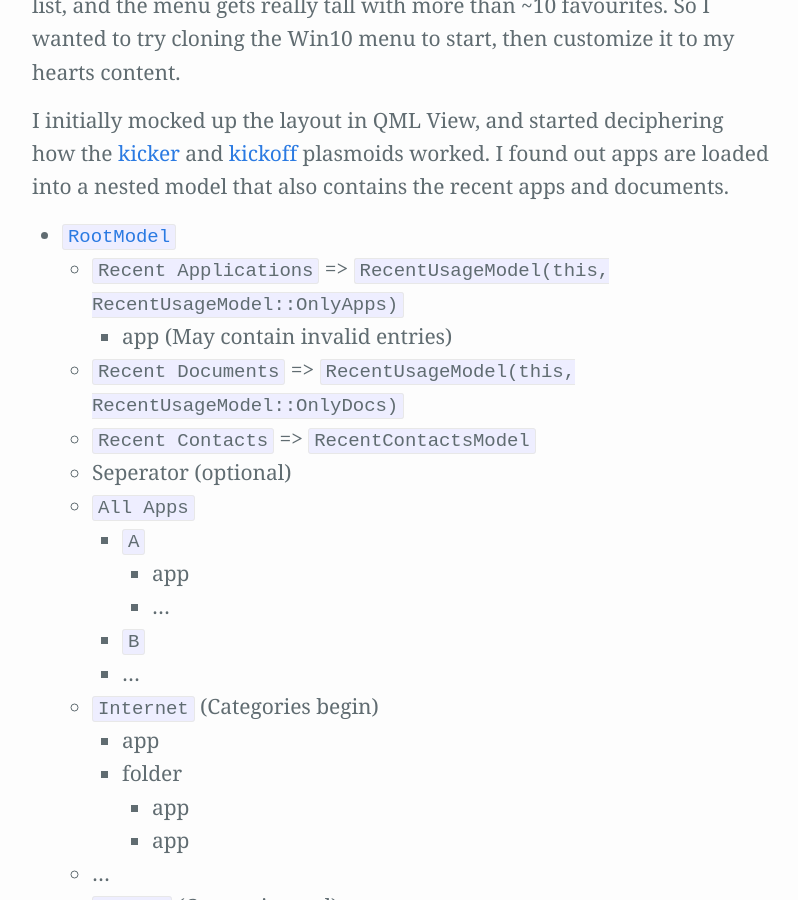
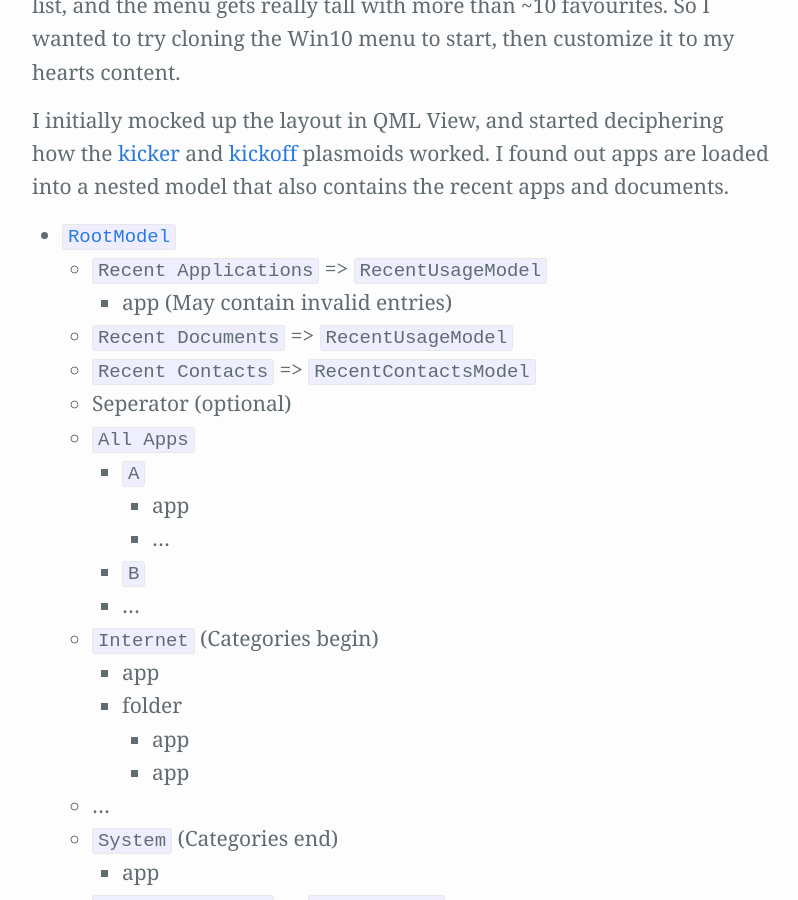
Before and after one commit to Zren/zren.github.io, a Jekyll site: the page built from _posts/2016-10-30-tiled-menu-win10-start-menu.markdown, in a window 1280 px wide and 900 px high, scrolled down 842 px. Shown: the whole window, without its empty margins (238-1036 px from the left). Built offline with Jekyll 4.4.1, drawn with Linux system fonts in a browser that asks for light colours.

Commit message:
easier to read

```diff
--- a/_posts/2016-10-30-tiled-menu-win10-start-menu.markdown
+++ b/_posts/2016-10-30-tiled-menu-win10-start-menu.markdown
@@ -14,9 +14,9 @@
 I initially mocked up the layout in QML View, and started deciphering how the [kicker](https://github.com/KDE/plasma-desktop/tree/master/applets/kicker) and [kickoff](https://github.com/KDE/plasma-desktop/tree/master/applets/kickoff) plasmoids worked. I found out apps are loaded into a nested model that also contains the recent apps and documents.
 
 * [`RootModel`](https://github.com/KDE/plasma-desktop/blob/master/applets/kicker/plugin/rootmodel.h)
-	* `Recent Applications` => `RecentUsageModel(this, RecentUsageModel::OnlyApps)`
+	* `Recent Applications` => `RecentUsageModel`
 		* app (May contain invalid entries)
-	* `Recent Documents` => `RecentUsageModel(this, RecentUsageModel::OnlyDocs)`
+	* `Recent Documents` => `RecentUsageModel`
 	* `Recent Contacts` => `RecentContactsModel`
 	* Seperator (optional)
 	* `All Apps`
```
